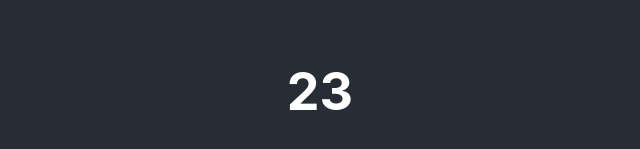
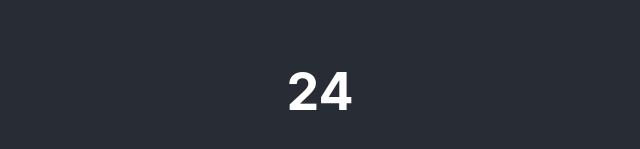
Before and after one commit to Feralamillo/pwa, a React (Create React App) app: page / in a window 1280 px wide. Shown: the part 469-618 px from the top of the page, without its empty margins (320-960 px from the left). Built offline with nearby package versions, Linux system fonts and the light colour scheme.

Commit message:
v24 - verify update

```diff
--- a/src/App.tsx
+++ b/src/App.tsx
@@ -75,7 +75,7 @@ function App() {
             Add to Homescreen
           </Button>
         )}
-        <h1>23</h1>
+        <h1>24</h1>
       </header>
     </div>
   );
```
